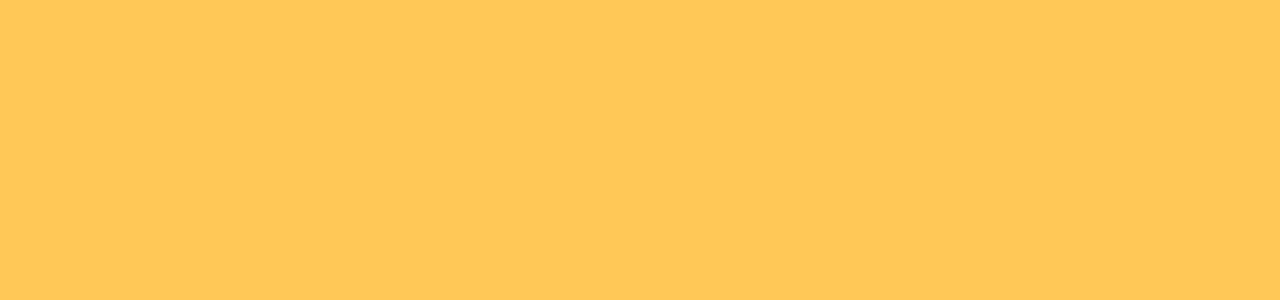
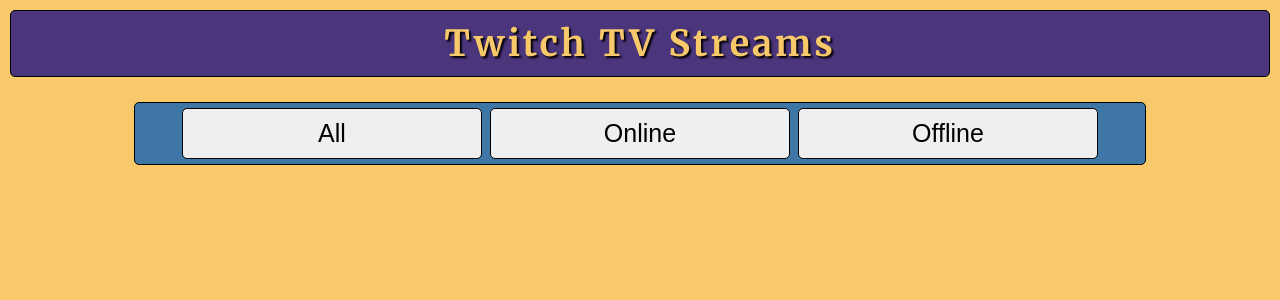
Before and after one commit to envincebal/react-twitch-tv, a React (Create React App) app: page / in a window 1280 px wide. Shown: the top 300 px of the page. Built offline with nearby package versions, Linux system fonts and the light colour scheme.

Commit message:
Added and styled buttons and list body

```diff
--- a/src/App.js
+++ b/src/App.js
@@ -1,11 +1,17 @@
 import React, { Component } from 'react';
 import Header from "./components/Header";
-
+import Buttons from "./components/Buttons";
+// ["ESL_SC2", "OgamingSC2", "cretetion", "freecodecamp", "storbeck", "habathcx", "RobotCaleb", "noobs2ninjas"]
+// "https://wind-bow.glitch.me/twitch-api/streams/"
+// "https://wind-bow.glitch.me/twitch-api/channels/"
 class App extends Component {
   render() {
     return (
       <div className="App">
         <Header />
+        <div className="results-body">
+          <Buttons />
+        </div>
       </div>
     );
   }
--- /dev/null
+++ b/src/components/Buttons.js
@@ -0,0 +1,13 @@
+import React from 'react';
+
+const Buttons = () => {
+  return (
+    <div className="buttons-container">
+     <button className="all-button button">All</button>
+     <button className="online-button button">Online</button>
+     <button className="offline-button button">Offline</button>
+    </div>
+  );
+}
+
+export default Buttons;
--- a/src/components/Header.js
+++ b/src/components/Header.js
@@ -2,7 +2,8 @@
 
 const Header = (props) => {
   return (
-    <div>
+    <div className="header-body">
+      <h1 className="header-title">Twitch TV Streams</h1>
     </div>
   );
 }
--- a/src/styles/css/index.css
+++ b/src/styles/css/index.css
@@ -3,6 +3,34 @@
   margin: 0;
   padding: 0;
   font-family: "Merriweather";
-  background-color: #FFC857; }
+  background-color: #f8c96b; }
   body .App {
-    margin: 20px; }
+    margin: 10px; }
+    body .App .header-body {
+      background-color: #4B367C;
+      border-radius: 5px;
+      border: 1px solid #000; }
+      body .App .header-body .header-title {
+        text-align: center;
+        color: #f8c96b;
+        letter-spacing: 3px;
+        text-shadow: 2px 2px 2px #000;
+        font-size: 36px;
+        margin: 0;
+        padding: 10px; }
+    body .App .results-body {
+      max-width: 1000px;
+      margin: 25px auto 25px auto;
+      padding: 5px;
+      border: 1px solid #000;
+      border-radius: 5px;
+      background-color: #3e77a5;
+      text-align: center; }
+      body .App .results-body .button {
+        border-radius: 5px;
+        border: 1px solid #000;
+        text-align: center;
+        width: 30%;
+        margin: 0 4px;
+        padding: 10px 0;
+        font-size: 25px; }
--- a/src/styles/scss/index.scss
+++ b/src/styles/scss/index.scss
@@ -1,13 +1,46 @@
 @import url(https://fonts.googleapis.com/css?family=Merriweather:400,700);
-
 $font-primary: "Merriweather";
-
+$primary-color: rgb(248, 201, 107);
+$border-solid: 1px solid #000;
+$border-radius: 5px;
 body {
   margin: 0;
   padding: 0;
   font-family: $font-primary;
-  background-color: #FFC857;
-  .App{
-    margin: 20px;
+  background-color: $primary-color;
+  .App {
+    margin: 10px;
+    .header-body {
+      background-color: #4B367C;
+      border-radius: $border-radius;
+      border: $border-solid;
+      .header-title {
+        text-align: center;
+        color: $primary-color;
+        letter-spacing: 3px;
+        text-shadow: 2px 2px 2px #000;
+        font-size: 36px;
+        margin: 0;
+        padding: 10px;
+      }
+    }
+    .results-body{
+      max-width: 1000px;
+      margin: 25px auto 25px auto;
+      padding: 5px;
+      border: $border-solid;
+      border-radius: $border-radius;
+      background-color: #3e77a5;
+      text-align: center;
+      .button{
+        border-radius: $border-radius;
+        border: $border-solid;
+        text-align: center;
+        width: 30%;
+        margin: 0 4px;
+        padding: 10px 0;
+        font-size: 25px;
+      }
+    }
   }
 }
```
Also changed, not shown: src/components/User.js (added, +17 -0 lines).
